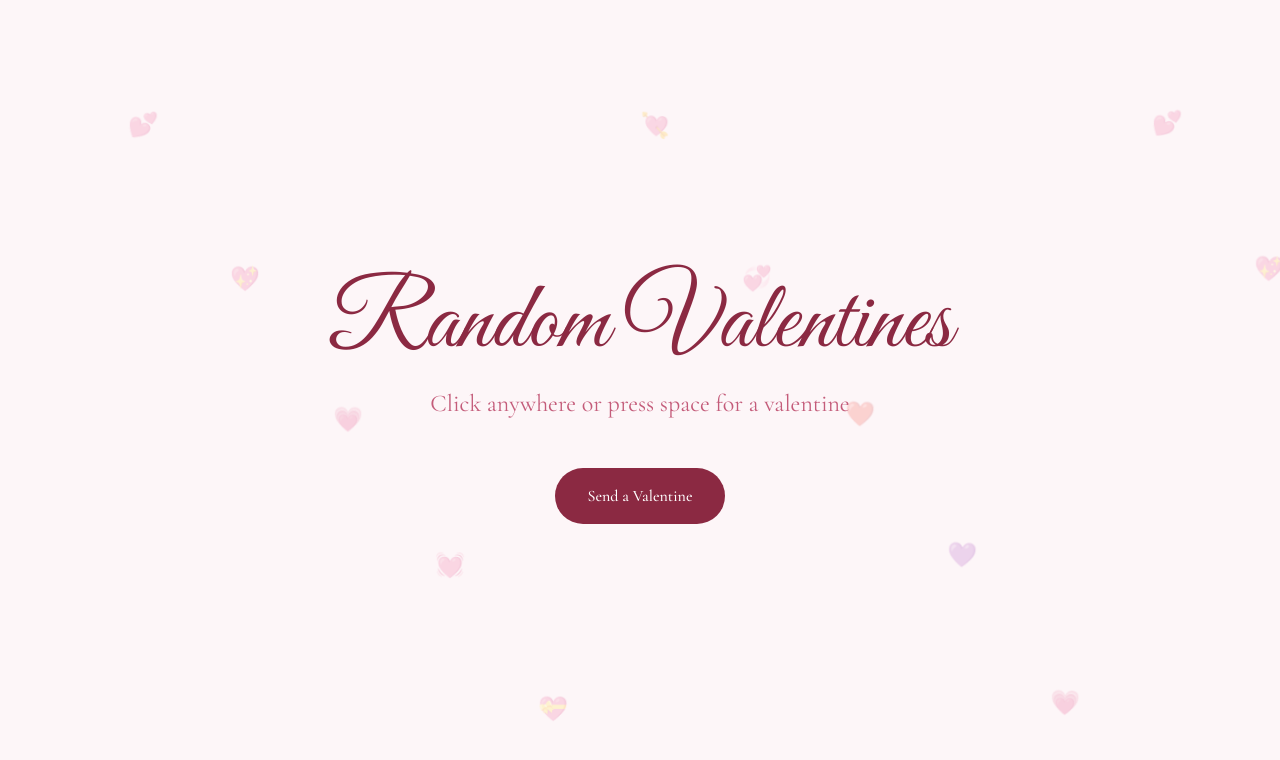
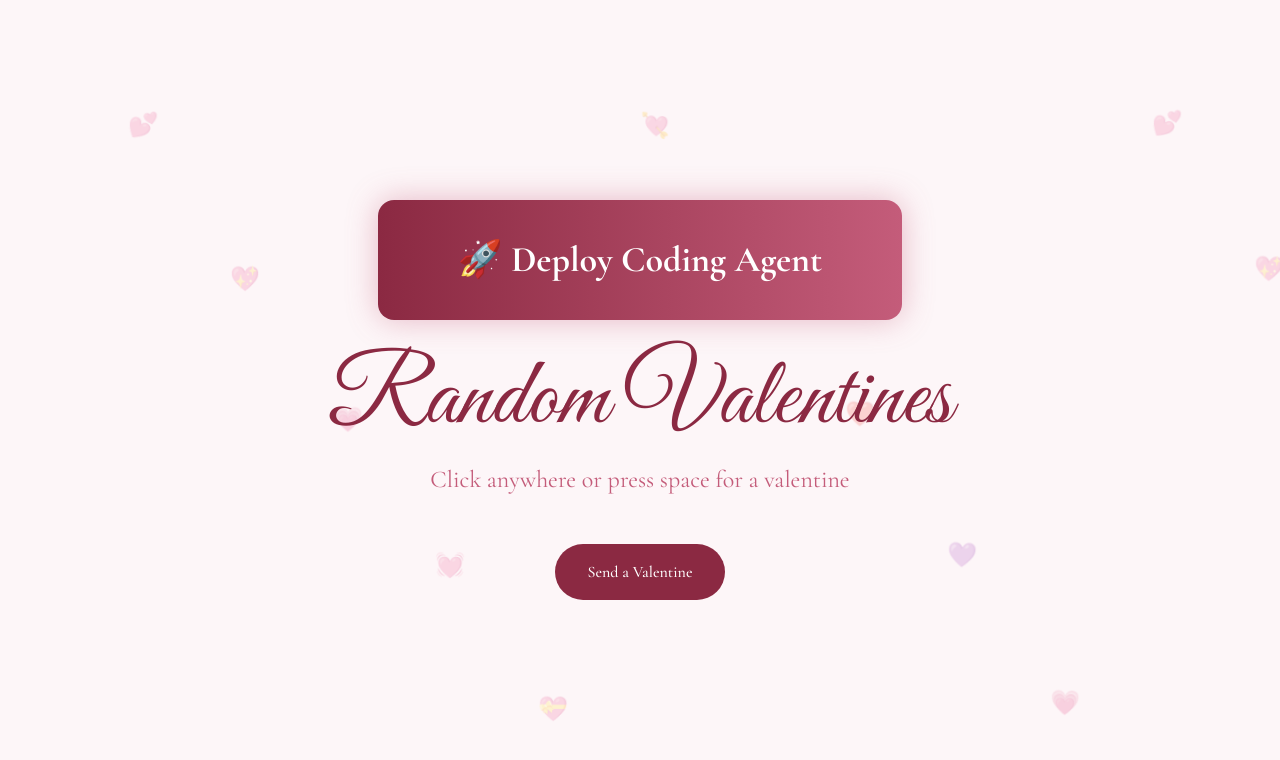
Before and after one commit to soooooooot/treehacks-agent-repo, a Next.js app: page / in a window 1280 px wide. Shown: the top 760 px of the page. Built offline with nearby package versions, Linux system fonts and the light colour scheme.

Commit message:
fix: Add a LARGE, prominent button to the frontend that says "Deploy Coding A

```diff
--- a/app/page.tsx
+++ b/app/page.tsx
@@ -104,6 +104,13 @@ export default function Home() {
     addPopup();
   };
 
+  const handleDeployCodingAgent = (e: React.MouseEvent) => {
+    e.stopPropagation();
+    // TODO: Implement deploy coding agent functionality
+    console.log("Deploy Coding Agent clicked!");
+    alert("Deploy Coding Agent functionality will be implemented here!");
+  };
+
   const floatingHearts = useMemo(
     () =>
       Array.from({ length: 12 }).map((_, i) => ({
@@ -140,6 +147,18 @@ export default function Home() {
 
       {/* Hero area */}
       <div className="relative z-10 flex min-h-screen flex-col items-center justify-center px-6 py-8">
+        {/* LARGE PROMINENT DEPLOY BUTTON */}
+        <button
+          onClick={handleDeployCodingAgent}
+          className="mb-8 rounded-2xl bg-gradient-to-r from-[#8b2942] to-[#c45c7a] px-16 py-8 text-3xl font-bold text-white shadow-2xl transition-all hover:shadow-[0_0_40px_rgba(196,92,122,0.6)] hover:scale-105 active:scale-100 animate-pulse-glow md:px-20 md:py-10 md:text-4xl"
+          style={{
+            fontFamily: "var(--font-body)",
+            boxShadow: "0 10px 50px rgba(139, 41, 66, 0.4)",
+          }}
+        >
+          🚀 Deploy Coding Agent
+        </button>
+
         <h1
           className="mb-4 text-6xl font-[family-name:var(--font-display)] text-[#8b2942] md:text-8xl"
           style={{ fontFamily: "var(--font-display)" }}
```
